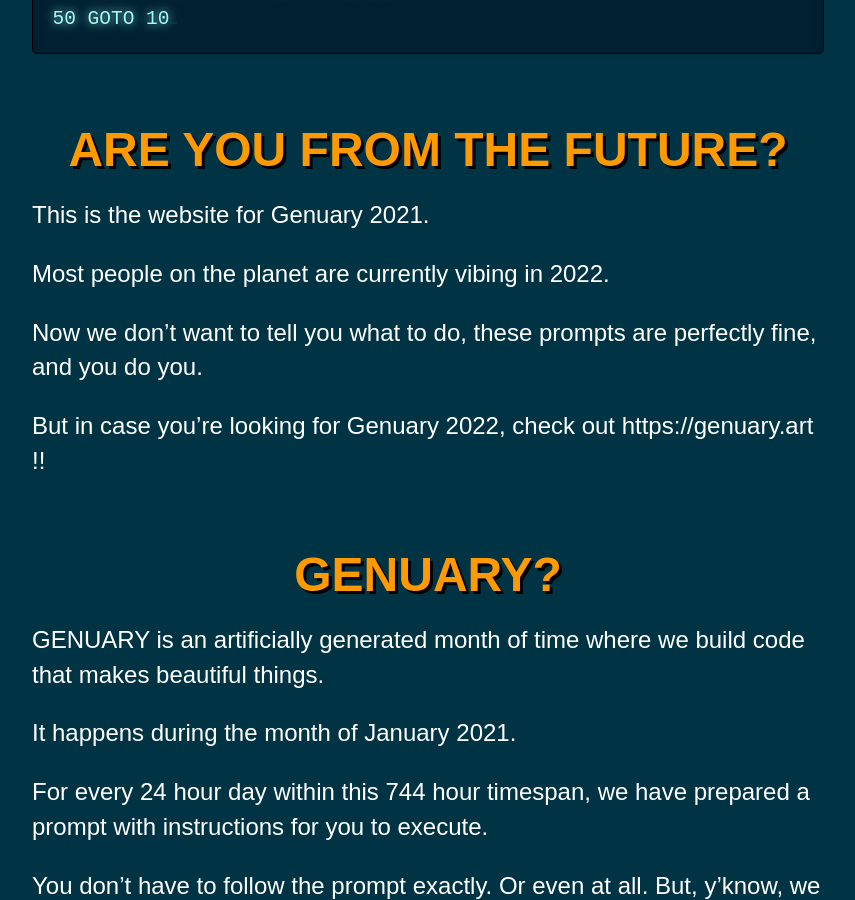
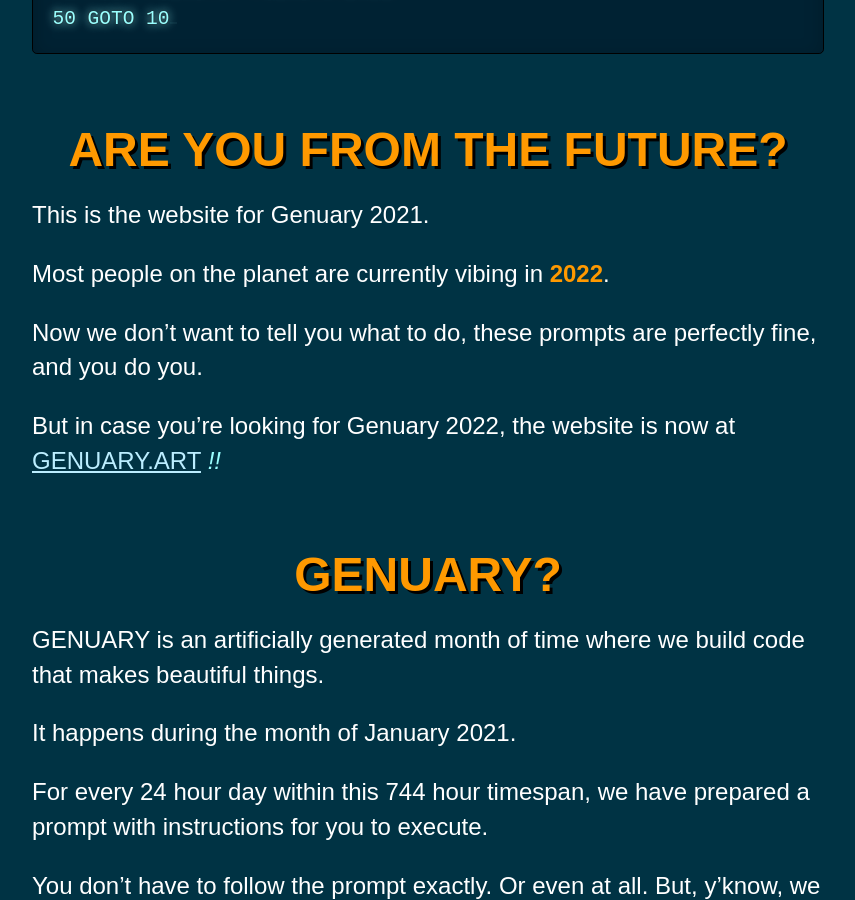
Before and after one commit to genuary2021/genuary2021.github.io, a Jekyll site: the page built from index.md, in a window 1280 px wide and 900 px high, scrolled down 386 px. Shown: the whole window, without its empty margins (212-1067 px from the left). Built offline with Jekyll 4.4.1, drawn with Linux system fonts in a browser that asks for light colours; our own code applies the rules of GitHub Pages for plain Markdown files.

Commit message:
more update from 2022

```diff
--- a/index.md
+++ b/index.md
@@ -10,11 +10,11 @@
 
 This is the website for Genuary 2021.
 
-Most people on the planet are currently vibing in 2022.
+Most people on the planet are currently vibing in **2022**.
 
 Now we don't want to tell you what to do, these prompts are perfectly fine, and you do you.
 
-But in case you're looking for Genuary 2022, check out https://genuary.art !!
+But in case you're looking for Genuary 2022, the website is now at [GENUARY.ART](https://genuary.art) *!!*
 
 # GENUARY?
 
```
